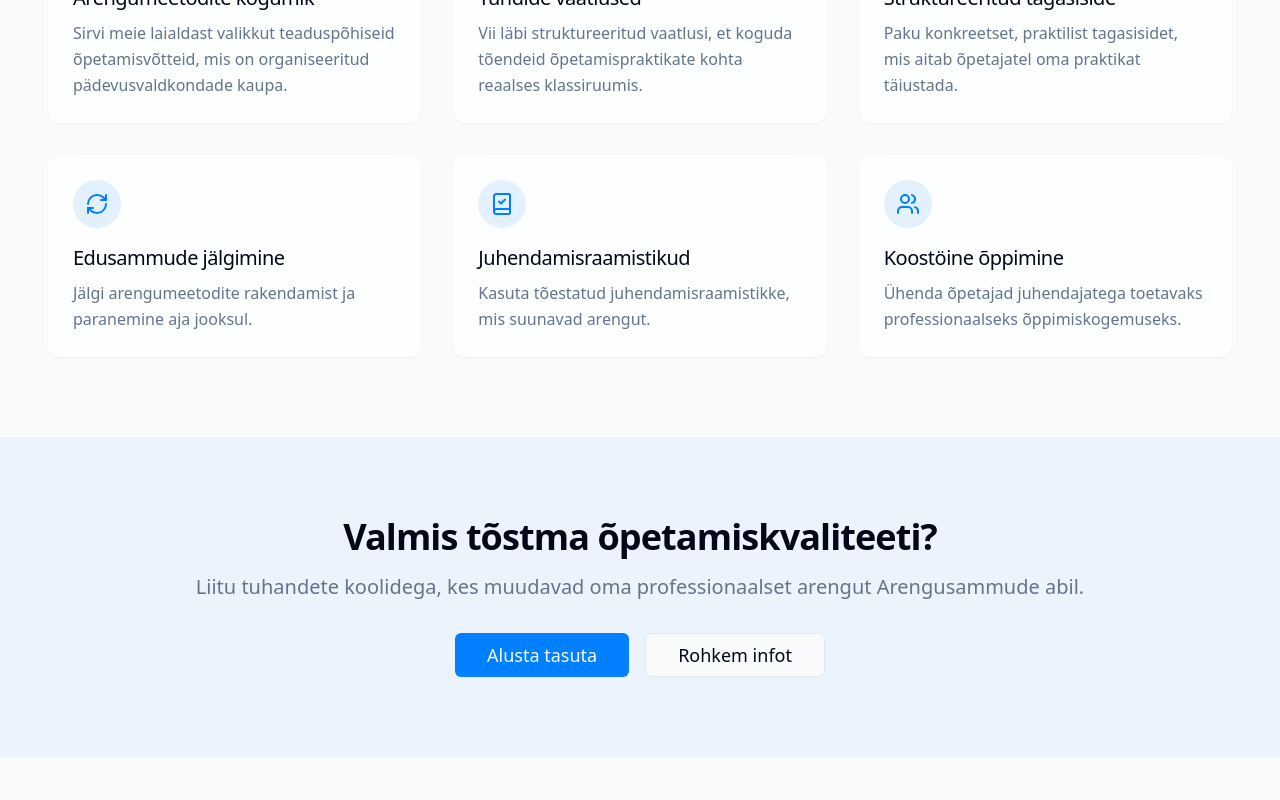
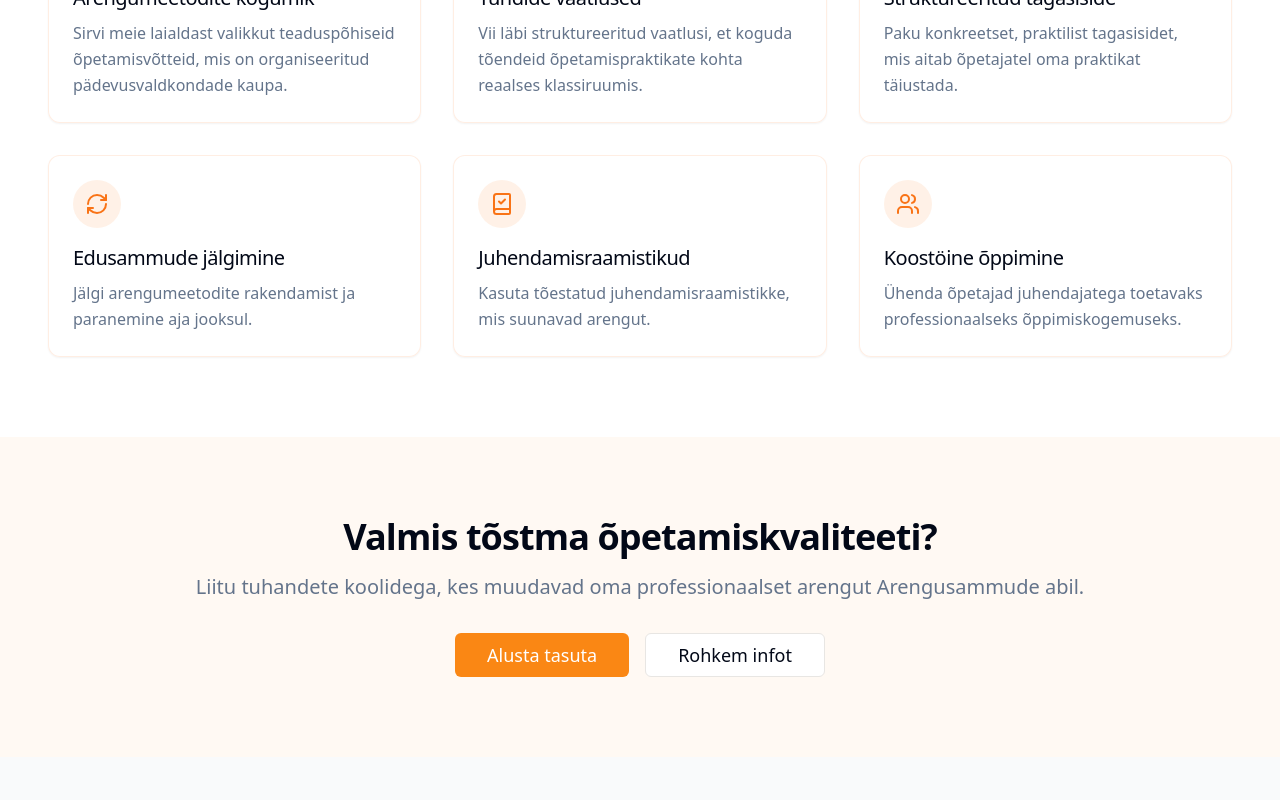
Before and after one commit to arturtaevere/arengusammud, a React (Vite) app: page / in a window 1280 px wide. Shown: the part 1161-1961 px from the top of the page. Built offline with nearby package versions, Linux system fonts and the light colour scheme.

Commit message:
Revise site color scheme
Update the site's color scheme to use orange and pink tones, while keeping the existing blue logo.

```diff
--- a/src/components/FeatureCard.tsx
+++ b/src/components/FeatureCard.tsx
@@ -13,11 +13,11 @@ const FeatureCard = ({ title, description, icon, className }: FeatureCardProps)
   return (
     <div
       className={cn(
-        "glass rounded-xl p-6 transition-all duration-300 hover:shadow-md hover:translate-y-[-2px]",
+        "glass rounded-xl p-6 transition-all duration-300 hover:shadow-md hover:translate-y-[-2px] border-orange-light/30",
         className
       )}
     >
-      <div className="w-12 h-12 rounded-full bg-primary/10 flex items-center justify-center text-primary mb-4">
+      <div className="w-12 h-12 rounded-full bg-orange/10 flex items-center justify-center text-orange mb-4">
         {icon}
       </div>
       <h3 className="text-xl font-medium mb-2">{title}</h3>
--- a/src/components/auth/AuthForm.tsx
+++ b/src/components/auth/AuthForm.tsx
@@ -10,7 +10,7 @@ const AuthForm = () => {
 
   return (
     <div className="w-full max-w-md mx-auto p-4">
-      <Card className="w-full glass">
+      <Card className="w-full glass border-orange-light/30">
         <CardHeader>
           <CardTitle className="text-3xl text-center">Arengusammud</CardTitle>
           <CardDescription className="text-center">
--- a/src/index.css
+++ b/src/index.css
@@ -5,7 +5,7 @@
 
 @layer base {
   :root {
-    --background: 210 40% 98%;
+    --background: 0 0% 100%;
     --foreground: 222.2 84% 4.9%;
 
     --card: 0 0% 100%;
@@ -14,27 +14,31 @@
     --popover: 0 0% 100%;
     --popover-foreground: 222.2 84% 4.9%;
 
-    --primary: 210 100% 50%;
-    --primary-foreground: 210 40% 98%;
+    /* Changed primary color to orange */
+    --primary: 30 96% 53%;
+    --primary-foreground: 0 0% 100%;
 
-    --secondary: 210 40% 96.1%;
-    --secondary-foreground: 222.2 47.4% 11.2%;
+    /* Secondary color to light orange/peach */
+    --secondary: 30 100% 97%;
+    --secondary-foreground: 30 96% 53%;
 
-    --muted: 210 40% 96.1%;
+    --muted: 30 10% 96.1%;
     --muted-foreground: 215.4 16.3% 46.9%;
 
-    --accent: 210 40% 96.1%;
-    --accent-foreground: 222.2 47.4% 11.2%;
+    /* Accent to pink */
+    --accent: 317 97% 61%;
+    --accent-foreground: 0 0% 100%;
 
     --destructive: 0 84.2% 60.2%;
     --destructive-foreground: 210 40% 98%;
 
-    --border: 214.3 31.8% 91.4%;
-    --input: 214.3 31.8% 91.4%;
-    --ring: 210 100% 50%;
+    --border: 30 10% 90%;
+    --input: 30 10% 90%;
+    --ring: 30 96% 53%;
 
     --radius: 0.5rem;
 
+    /* Keep sidebar colors as is for logo blue consistency */
     --sidebar-background: 0 0% 100%;
     --sidebar-foreground: 222.2 84% 4.9%;
     --sidebar-primary: 210 100% 50%;
@@ -55,25 +59,29 @@
     --popover: 222.2 84% 4.9%;
     --popover-foreground: 210 40% 98%;
 
-    --primary: 210 100% 50%;
-    --primary-foreground: 210 40% 98%;
+    /* Changed primary color to orange for dark mode */
+    --primary: 30 96% 53%;
+    --primary-foreground: 0 0% 100%;
 
-    --secondary: 217.2 32.6% 17.5%;
-    --secondary-foreground: 210 40% 98%;
+    /* Secondary color adjusted for dark mode */
+    --secondary: 30 30% 20%;
+    --secondary-foreground: 30 96% 53%;
 
-    --muted: 217.2 32.6% 17.5%;
-    --muted-foreground: 215 20.2% 65.1%;
+    --muted: 30 30% 20%;
+    --muted-foreground: 30 20% 65%;
 
-    --accent: 217.2 32.6% 17.5%;
-    --accent-foreground: 210 40% 98%;
+    /* Accent to pink for dark mode */
+    --accent: 317 97% 61%;
+    --accent-foreground: 0 0% 100%;
 
     --destructive: 0 62.8% 30.6%;
     --destructive-foreground: 210 40% 98%;
 
-    --border: 217.2 32.6% 17.5%;
-    --input: 217.2 32.6% 17.5%;
-    --ring: 210 100% 50%;
+    --border: 30 30% 20%;
+    --input: 30 30% 20%;
+    --ring: 30 96% 53%;
 
+    /* Keep sidebar colors as is for logo blue consistency in dark mode */
     --sidebar-background: 222.2 84% 4.9%;
     --sidebar-foreground: 210 40% 98%;
     --sidebar-primary: 210 100% 50%;
@@ -119,13 +127,13 @@
     @apply leading-relaxed;
   }
 
-  /* Glass effect */
+  /* Glass effect with new colors */
   .glass {
-    @apply bg-white bg-opacity-70 backdrop-blur-md border border-white border-opacity-20 shadow-sm;
+    @apply bg-white bg-opacity-70 backdrop-blur-md border border-orange-light/30 shadow-sm;
   }
 
   .glass-dark {
-    @apply bg-gray-900 bg-opacity-70 backdrop-blur-md border border-gray-800 border-opacity-20 shadow-sm;
+    @apply bg-gray-900 bg-opacity-70 backdrop-blur-md border border-orange/20 shadow-sm;
   }
 
   /* Transitions */
--- a/src/pages/Auth.tsx
+++ b/src/pages/Auth.tsx
@@ -20,10 +20,10 @@ const Auth = () => {
     <div className="min-h-screen flex flex-col">
       <Navbar />
       <div className="flex-1 flex flex-col items-center justify-center p-4 pt-24">
-        {/* Background elements */}
+        {/* Background elements with new colors */}
         <div className="absolute inset-0 -z-10">
-          <div className="absolute top-0 left-20 w-72 h-72 bg-blue-50 rounded-full mix-blend-multiply filter blur-3xl opacity-20 animate-float"></div>
-          <div className="absolute bottom-20 right-20 w-96 h-96 bg-purple-50 rounded-full mix-blend-multiply filter blur-3xl opacity-20 animate-float" style={{ animationDelay: '2s' }}></div>
+          <div className="absolute top-0 left-20 w-72 h-72 bg-orange-light rounded-full mix-blend-multiply filter blur-3xl opacity-20 animate-float"></div>
+          <div className="absolute bottom-20 right-20 w-96 h-96 bg-pink-light rounded-full mix-blend-multiply filter blur-3xl opacity-20 animate-float" style={{ animationDelay: '2s' }}></div>
         </div>
 
         <div className="w-full max-w-md animate-fade-in">
--- a/src/pages/Dashboard.tsx
+++ b/src/pages/Dashboard.tsx
@@ -25,7 +25,7 @@ const Dashboard = () => {
   };
 
   return (
-    <div className="min-h-screen bg-gray-50/50">
+    <div className="min-h-screen bg-orange-light/10">
       <Navbar />
 
       <main className="container mx-auto px-4 py-24">
--- a/tailwind.config.ts
+++ b/tailwind.config.ts
@@ -66,6 +66,18 @@ export default {
           'accent-foreground': 'hsl(var(--sidebar-accent-foreground))',
           border: 'hsl(var(--sidebar-border))',
           ring: 'hsl(var(--sidebar-ring))'
+        },
+        // New custom colors based on the image
+        orange: {
+          DEFAULT: '#F97316', // Bright orange from the image
+          light: '#FEC6A1',   // Softer version
+        },
+        pink: {
+          DEFAULT: '#D946EF', // Bright pink from the image
+          light: '#FFDEE2',   // Softer version
+        },
+        peach: {
+          DEFAULT: '#FDE1D3', // Soft peach color
         }
       },
       borderRadius: {
```
